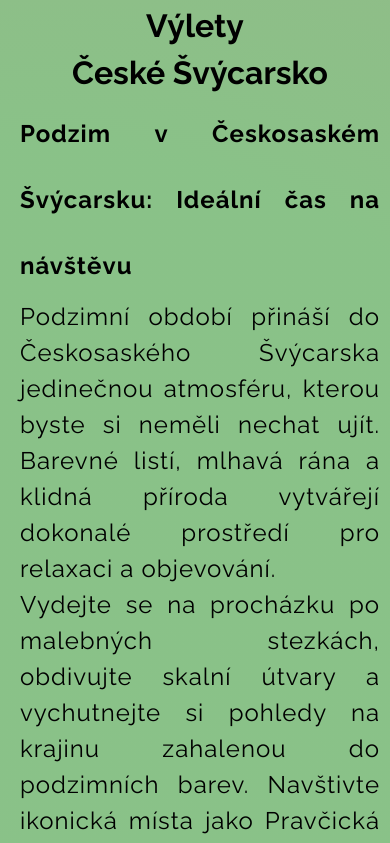
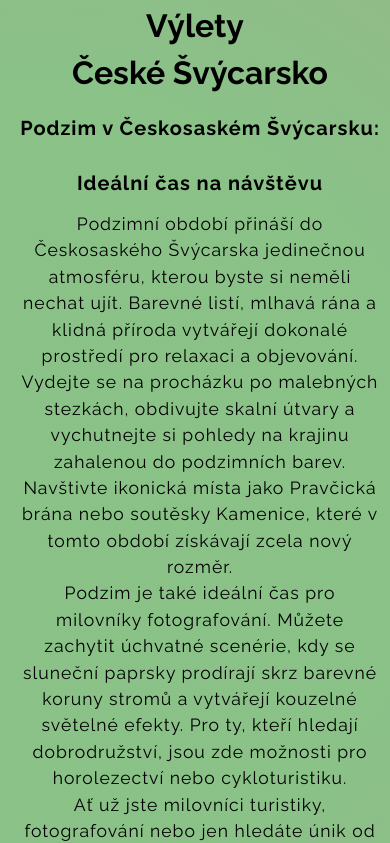
Before and after one commit to DanielK-tech/Autumn_season, a plain HTML site: page index.html in a window 390 px wide. Shown: the part 1851-2694 px from the top of the page. Drawn offline with Linux system fonts and the light colour scheme.

Commit message:
functions

```diff
--- /dev/null
+++ b/partials/_functions.scss
@@ -0,0 +1,21 @@
+/**** barvičkové fce ***/
+
+@function colorMix($color1, $color2, $weight: 50%){ //<= weight je poměr, která bude převládat nad kterou
+    @return mix($color1, $color2, $weight);
+}
+
+/** Příklad **/
+// $primary-color: #ff0000; // červená
+// $secondary-color: #0000ff; // modrá
+
+// $combined-color: colorMix($primary-color, $secondary-color, 70%);
+
+
+/**** počítání calc() ****/
+@function sumPlus($number, $number2){
+    @return $number + $number2;
+}
+
+@function sumMinus($number, $number2){
+    @return $number - $number2;
+}
--- a/partials/_mixins.scss
+++ b/partials/_mixins.scss
@@ -1,4 +1,15 @@
 @import './variables';
+@import './functions';
+
+/*** Multifinkční mixiny *****/
+@mixin BorderRadius ($radius: 5px) { //<= default, lze předělat v ()
+    border-radius: $radius;
+}
+
+@mixin WidthHeight ($width: 100%, $height: 100%) {
+    width: $width;
+    height: $height;
+}
 
 /** Ul v hlavní Navigaci **/
 @mixin mainUl {
@@ -31,8 +42,7 @@
 
             &::before {
                 content: "";
-                width: 100%;
-                height: 100%;
+                @include WidthHeight();
                 background-image: $backLight;
                 filter: blur(10px);
                 position: absolute;
@@ -86,7 +96,7 @@
             .first-imgs {
                 width: 100%;
                 height: 100%;
-                border-radius: 5px;
+                @include BorderRadius();
                 transition: $transitionTime;
 
                 &:hover {
@@ -114,7 +124,6 @@
             justify-content: center;
             flex: 1 0 0;
             margin-left: $tenPXSpace;
-            // width: 50%;
 
             .second-article {
                 text-align: justify;
@@ -123,6 +132,8 @@
             }
 
             h3 {
+                display: flex;
+                justify-content: center;
                 line-height: 2.75;
                 letter-spacing: 1px;
             }
@@ -150,6 +161,7 @@
                     width: 95%;
                     height: 100%;
                     margin: $tenPXSpace;
+                    @include BorderRadius();
                 }
             }
         }
@@ -190,7 +202,7 @@
         .second-container {
             flex-direction: column;
 
-            .second-photo{
+            .second-photo {
                 .second-photo-container {
                     align-items: center;
                 }
@@ -214,8 +226,19 @@
 
         /***************************/
         /** druhá sekce **/
+
         .second-article {
-            text-align: center;
+            margin: 0 auto;
+
+            h3 {
+                font-size: 1.25rem;
+                text-align: center;
+            }
+
+            p {
+                font-size: $fontMobileSize;
+                text-align: center;
+            }
         }
 
     }
--- a/partials/_variables.scss
+++ b/partials/_variables.scss
@@ -11,6 +11,7 @@ $gapSize: 20px;
 $remSize: 4.5rem;
 $backgroundPozition: 50% 25%;
 $fontSize: 1.5rem;
+$fontMobileSize: 1.1rem;
 $fontH2Size: 2rem;
 $tenPXSpace: 10px;
 /** transition časy **/
--- a/style.scss
+++ b/style.scss
@@ -1,5 +1,6 @@
 @import './partials/variables';
 @import './partials/mixins';
+@import './partials/functions';
 
 
 
```
Also changed, not shown: style.css, 1 other file.
